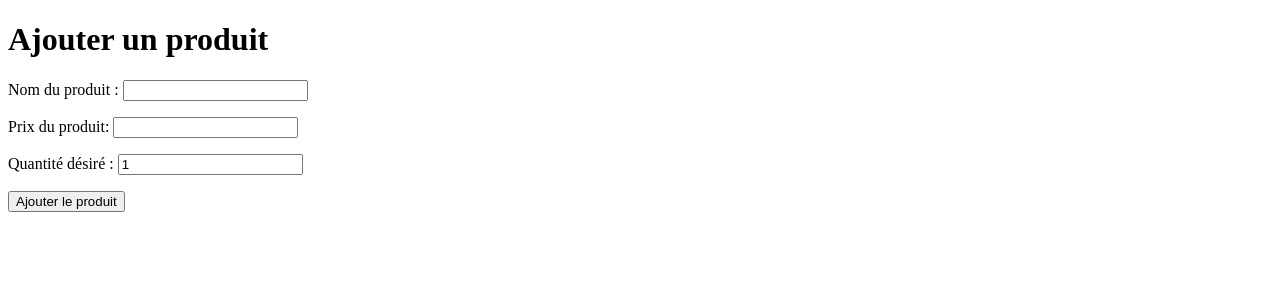
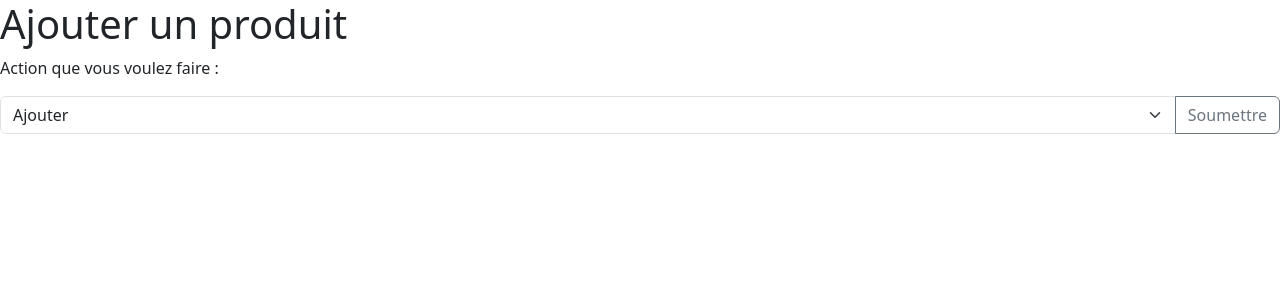
Before and after one commit to YannickLeCam/PHP-FirstAppli, a PHP site: page / in a window 1280 px wide. Shown: the top 300 px of the page. Run offline with PHP 8.4, Linux system fonts and the light colour scheme.

Commit message:
Mise en place de l'option Delete + bootstrap

```diff
--- a/appli/index.php
+++ b/appli/index.php
@@ -1,13 +1,60 @@
+<?php
+session_start();
+
+if (isset($_GET['action'])) {
+    $action=$_GET['action'];
+}else {
+    $action="";
+}
+
+/**
+ * Method optionItem créer la listes des options en mettant en value l'indice dans le tableau product et
+ *
+ * @return string [HTML Content]
+ */
+function optionItem():string{
+    if (isset($_SESSION['product'])) {
+        $htmlContent = "";
+        foreach ($_SESSION['product'] as $id => $product) {
+            $htmlContent.='<option value="'.$id.'">'.$product['name'].'</option>';
+        }
+        return $htmlContent;
+    }
+}
+
+
+?>
+
 <!DOCTYPE html>
 <html lang="en">
     <head>
         <meta charset="UTF-8">
         <meta name="viewport" content="width=device-width, initial-scale=1.0">
-        <title>Ajout Produit</title>
+        <title>Manipulation Produits</title>
+        <link href="https://cdn.jsdelivr.net/npm/bootstrap@5.3.3/dist/css/bootstrap.min.css" rel="stylesheet" />
     </head>
     <body>
         <h1>Ajouter un produit</h1>
-        <form action="traitement.php" method="post">
+        <form action="" method="get">
+            <p class="">
+                <label for="">Action que vous voulez faire :</label>
+                <div class="input-group mb-3">
+                    <select name="action" class="form-select" id="inputGroupSelect04" aria-label="Example select with button addon">
+                        <option value="add" <?= $action=="add" ? "selected" :"";?>>Ajouter</option>
+                        <option value="delete" <?= $action=="delete" ? "selected" :"";?>>Supprimer</option>
+                        <option value="clear" <?= $action=="clear" ? "selected" :"";?>>Supprimer tout</option>
+                        <option value="up-qtt" <?= $action=="up-qtt" ? "selected" :"";?>>Monter la quantité</option>
+                        <option value="down-qtt" <?= $action=="down-qtt" ? "selected" :"";?>>Descendre la quantité</option>
+                    </select>
+                    <button class="btn btn-outline-secondary" type="submit">Soumettre</button>
+                </div>
+            </p>
+
+        </form>
+        <?php if (isset($_GET["action"])) {
+            if ($_GET['action']=="add") {
+                echo <<<HTML
+            <form action="traitement.php?action=add" method="post">
             <p>
                 <label>
                     Nom du produit :
@@ -30,5 +77,23 @@
                 <input type="submit" name="submit" value="Ajouter le produit">
             </p>
         </form>
+HTML;
+            }elseif ($action=="delete") {
+                $options=optionItem();
+                echo <<<HTML
+        <form action="traitement.php?action=delete" method="post">
+            <p>
+                <select name="indice" class="form-select form-select-lg mb-3" aria-label="Large select example">
+                    $options
+                </select>
+
+                <button type="submit" name="submit" class="btn btn-primary">Supprimer</button>
+            </p>
+        </form>
+HTML;
+            }
+        }?>
+
+    <script src="https://cdn.jsdelivr.net/npm/bootstrap@5.3.3/dist/js/bootstrap.bundle.min.js"></script>
     </body>
 </html>
--- a/appli/recap.php
+++ b/appli/recap.php
@@ -11,7 +11,7 @@
      */
     function createTabHtml():string{
         $totalGen=0;
-        $htmlContent = "<table>";
+        $htmlContent = '<table class="table table-dark table-striped">';
         $htmlContent .= "<thead><th>Id</th><th>Nom</th><th>Prix</th><th>Quantité</th><th>Total</th></thead><tbody>";
         foreach ($_SESSION["product"] as $id => $product) {
             $htmlContent .= "<tr>";
@@ -36,6 +36,7 @@
     <meta charset="UTF-8">
     <meta name="viewport" content="width=device-width, initial-scale=1.0">
     <title>Récapitulatif des produits</title>
+    <link href="https://cdn.jsdelivr.net/npm/bootstrap@5.3.3/dist/css/bootstrap.min.css" rel="stylesheet" />
 </head>
 <body>
 
@@ -47,5 +48,6 @@
     echo createTabHtml();
 
     ?>
+    <script src="https://cdn.jsdelivr.net/npm/bootstrap@5.3.3/dist/js/bootstrap.bundle.min.js"></script>
 </body>
 </html>
```
Also changed, not shown: appli/traitement.php (+27 -4 lines).
